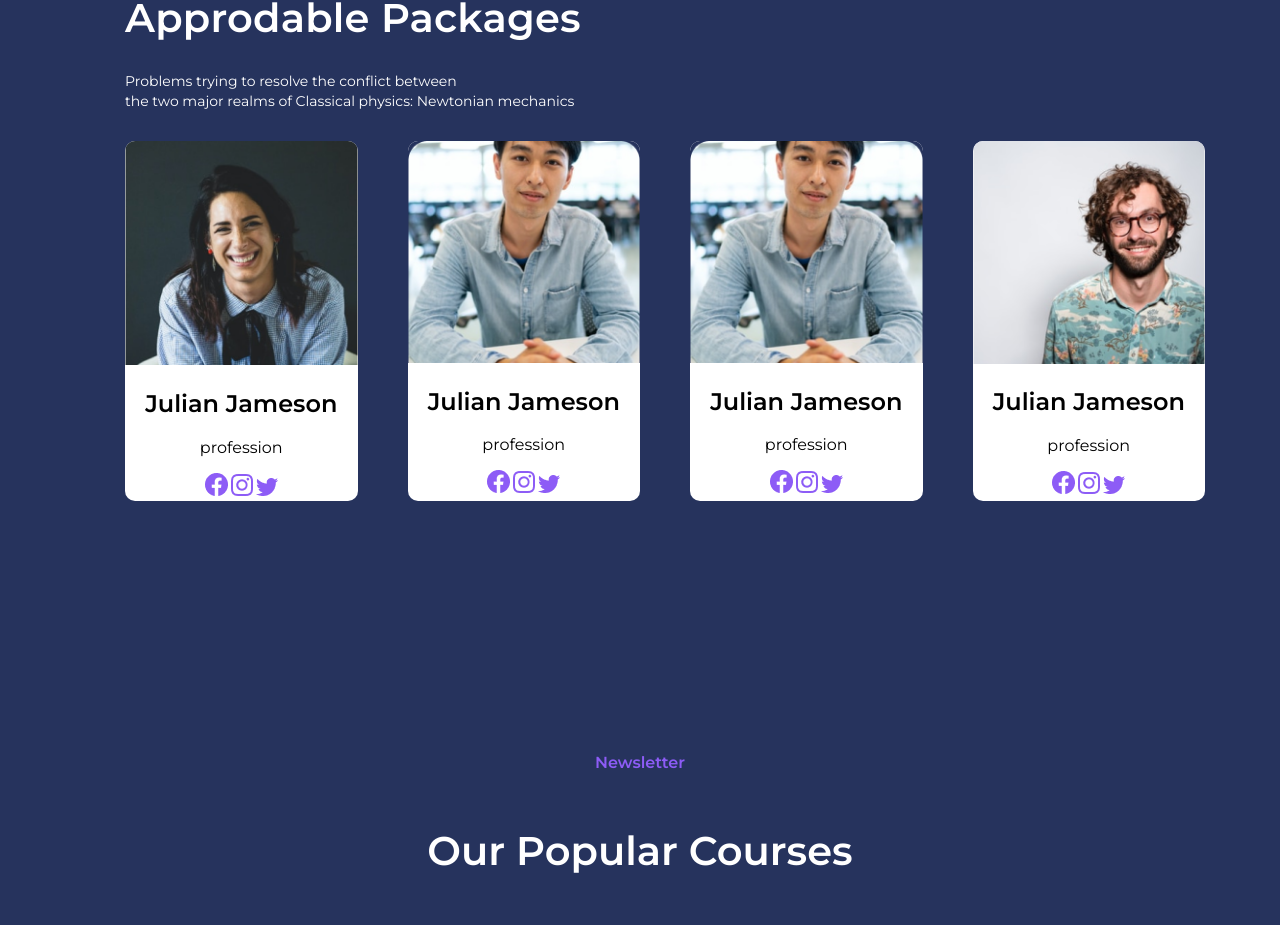
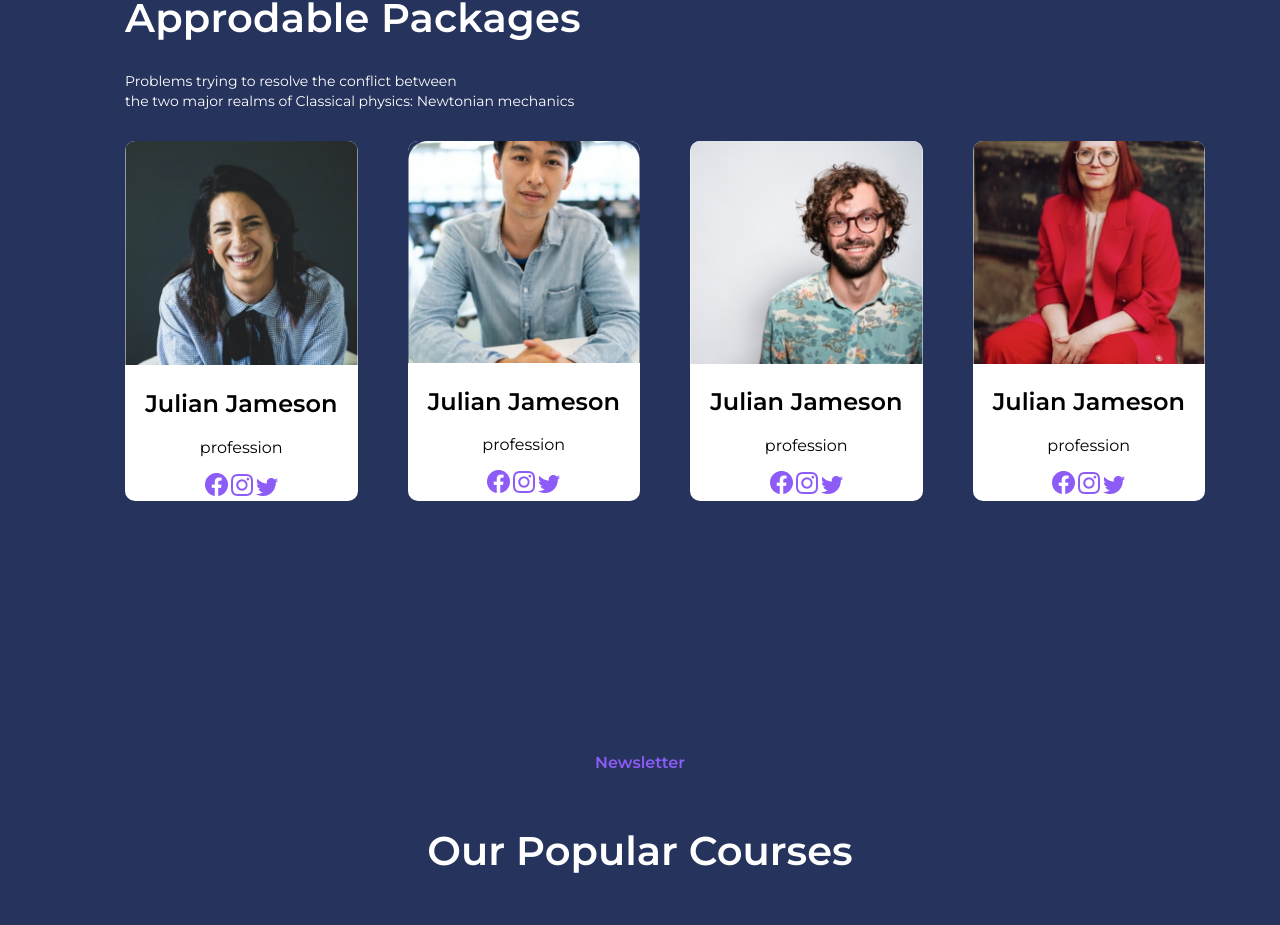
Before and after one commit to okhot/schoolweb, a React (Create React App) app: page / in a window 1280 px wide. Shown: the part 6140-7065 px from the top of the page. Built offline with nearby package versions, Linux system fonts and the light colour scheme.

Commit message:
Fix unused imports

```diff
--- a/src/components/atoms/FooterDesign/ContactFooter.css
+++ b/src/components/atoms/FooterDesign/ContactFooter.css
@@ -1,6 +1,7 @@
 .contactfooter{
     color: white;
     margin-bottom: 65px;
+    cursor: pointer;
 }
 
 .contactfooter h6{
--- a/src/components/atoms/FooterDesign/FooterDesign.css
+++ b/src/components/atoms/FooterDesign/FooterDesign.css
@@ -2,6 +2,7 @@
     color: white;
     width: 200px;
     text-align: left;
+    cursor: pointer;
 }
 
 .footertext h6{
--- a/src/components/organisms/forms/HeroSection.js
+++ b/src/components/organisms/forms/HeroSection.js
@@ -1,6 +1,6 @@
 import React from 'react'
 import Header from '../templates/Header/Header'
-import NavBar from '../templates/NavBar/NavBar'
+
 import '../forms/HeroSection.css'
 
 export default function HeroSection() {
--- a/src/components/organisms/forms/TeamSect/TeamSect.js
+++ b/src/components/organisms/forms/TeamSect/TeamSect.js
@@ -40,7 +40,7 @@ the two major realms of Classical physics: Newtonian mechanics</p>
     />
 
 <TeamCard
-     image={team2}
+     image={team3}
      title= 'Julian Jameson'
      position='profession'
      face={face}
@@ -49,7 +49,7 @@ the two major realms of Classical physics: Newtonian mechanics</p>
     />
 
 <TeamCard
-     image={team3}
+     image={team4}
      title= 'Julian Jameson'
      position='profession'
      face={face}
--- a/src/pages/Home.js
+++ b/src/pages/Home.js
@@ -1,5 +1,4 @@
 import React from 'react'
-import { Router } from 'react-router-dom'
 import HeroSection from '../components/organisms/forms/HeroSection'
 import Body from '../components/organisms/templates/Body/body'
 import Footer from '../components/organisms/templates/Footer/Footer'
```
